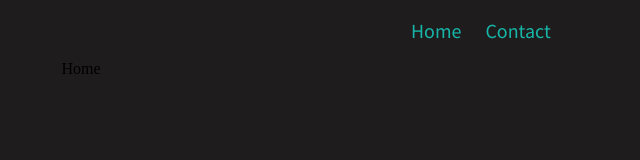
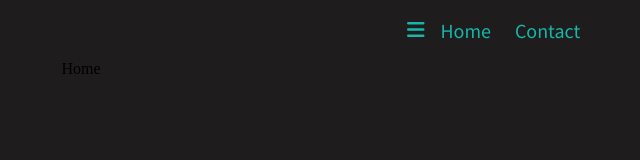
Before and after one commit to Tussies/Tussies.github.io, a React (Create React App) app: page / in a window 1280 px wide. Shown: the top 160 px of the page, without its empty margins (559-1199 px from the left). Built offline with nearby package versions, Linux system fonts and the light colour scheme.

Commit message:
added css

```diff
--- a/public/index.html
+++ b/public/index.html
@@ -24,6 +24,8 @@
       work correctly both with client-side routing and a non-root public URL.
       Learn how to configure a non-root public URL by running `npm run build`.
     -->
+    <script src="https://kit.fontawesome.com/1d090e46c5.js" crossorigin="anonymous"></script>
+
     <title>React App</title>
   </head>
   <body>
--- a/src/components/Navbar.js
+++ b/src/components/Navbar.js
@@ -1,9 +1,18 @@
-import React from 'react';
-import "../style.css"
+import React, { useState } from 'react';
+import "../style.css";
 
 function Navbar() {
+    const [expandNavBar, setExpandNavBar] = useState(false);
   return (
-    <div className="navbar">
+    <div className="navbar" id={expandNavBar ? "open" : "close"}>
+        <div className='toggleButton'>
+            <button onClick={() => {
+                setExpandNavBar((prev) => !prev);
+                }}
+            >
+            <i class="fa-solid fa-bars"></i>
+            </button>
+        </div>
         <div className="links">
             <a href="/"> Home </a>
             <a href="/Contact"> Contact </a>
--- a/src/style.css
+++ b/src/style.css
@@ -6,6 +6,24 @@
     padding-left: 75%;
     align-items: center;
     flex-direction: row;
+}
+
+.navbar > .toggleButton > button {
+    background-color: transparent;
+    border: none;
+    cursor: pointer;
+}
+
+.fa-bars {
+    font-size: 20px;
+    background-color: #1E1C1D;
+    color: #17b6a9;
+}
+
+.fa-bars:hover {
+    font-size: 20px;
+    background-color: #1E1C1D;
+    color: rgb(59, 226, 217);
 }
 
 .navbar > .links > a {
@@ -24,11 +42,7 @@
     color: rgb(59, 226, 217);
 }
 
-.MenuItem {
-    text-decoration: red;
-}
-
 @font-face {
     font-family: SP-regular;
     src: url('SourceSansPro-Regular.ttf') format('truetype');
-  }
+}
```
Also changed, not shown: src/index.html (deleted, +0 -40 lines).
